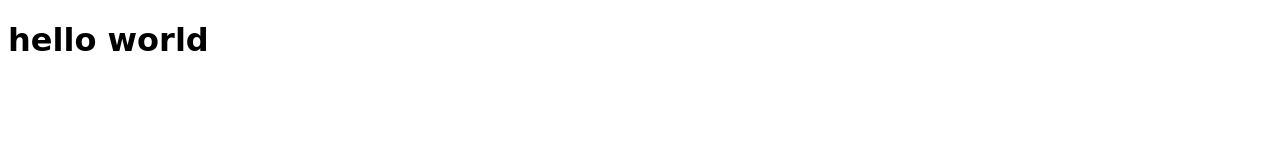
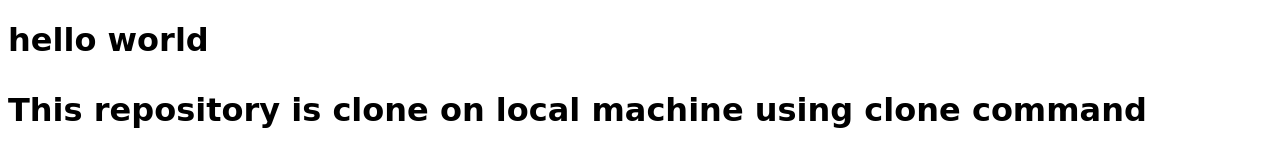
Before and after one commit to keerthivardhan-49/delta-demo, a plain HTML site: page index.html in a window 1280 px wide. Drawn offline with Linux system fonts and the light colour scheme.

Commit message:
add new para

```diff
--- a/index.html
+++ b/index.html
@@ -8,5 +8,6 @@
 </head>
 <body>
     <h1>hello world<h1>
+        <p>This repository is clone on local machine using clone command</p>
 </body>
 </html>
```
